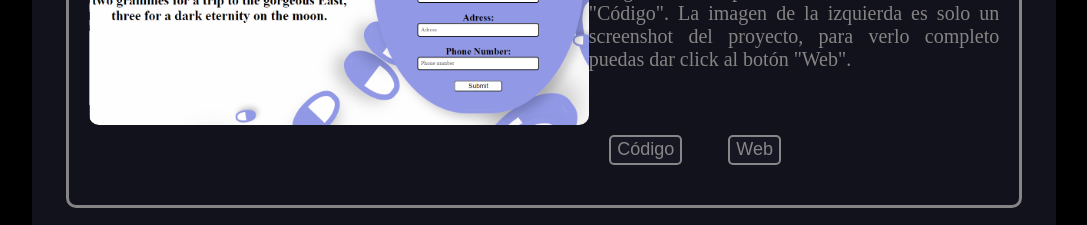
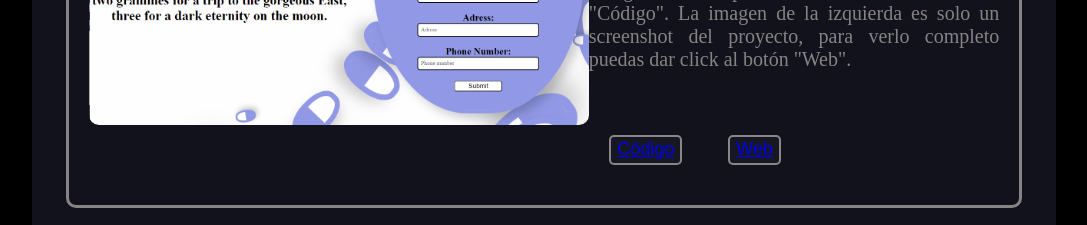
Before and after one commit to angelmtzgarc/angelmtzgarc.github.io, a plain HTML site: page index.html in a window 1280 px wide. Shown: the part 1040-1265 px from the top of the page, without its empty margins (96-1183 px from the left). Drawn offline with nearby package versions, Linux system fonts and the light colour scheme.

Commit message:
Update index.html
Agregue  links de soma

```diff
--- a/index.html
+++ b/index.html
@@ -40,8 +40,8 @@
                         en CSS y Sass, el código fuente lo puedes ver si das click al botón "Código". La imagen de la izquierda es solo un screenshot del proyecto, para verlo completo puedas dar click al botón "Web".
                         <br><br>
                     </p>
-                    <button class="btn">Código</button>
-                    <button class="btn">Web</button>
+                    <button class="btn"><a href="https://github.com/angelmtzgarc/soma">Código</a></button>
+                    <button class="btn"><a href="https://angelmtzgarc.github.io/soma/">Web</a></button>
                 </div>
             </div>
 
```
